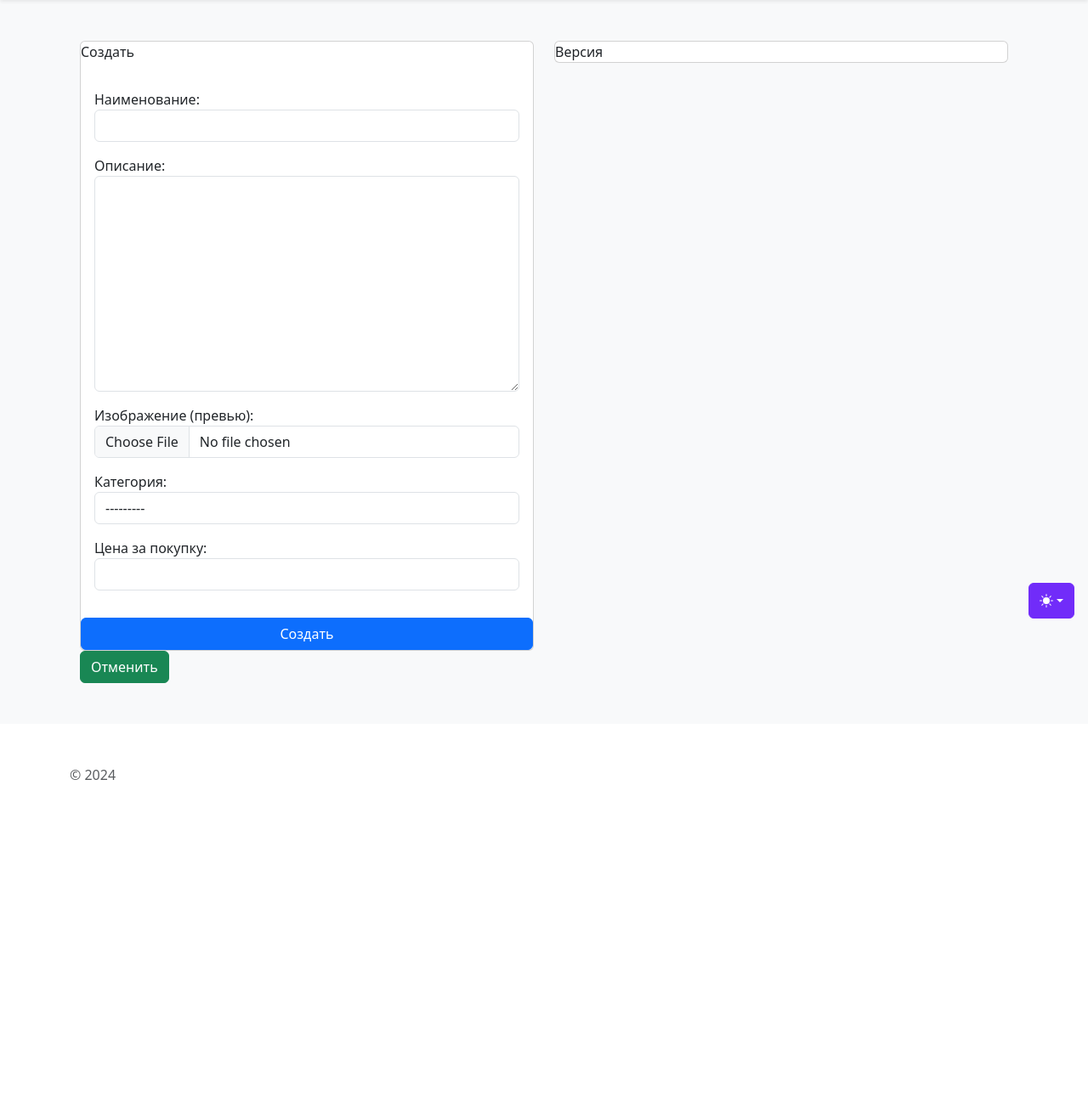
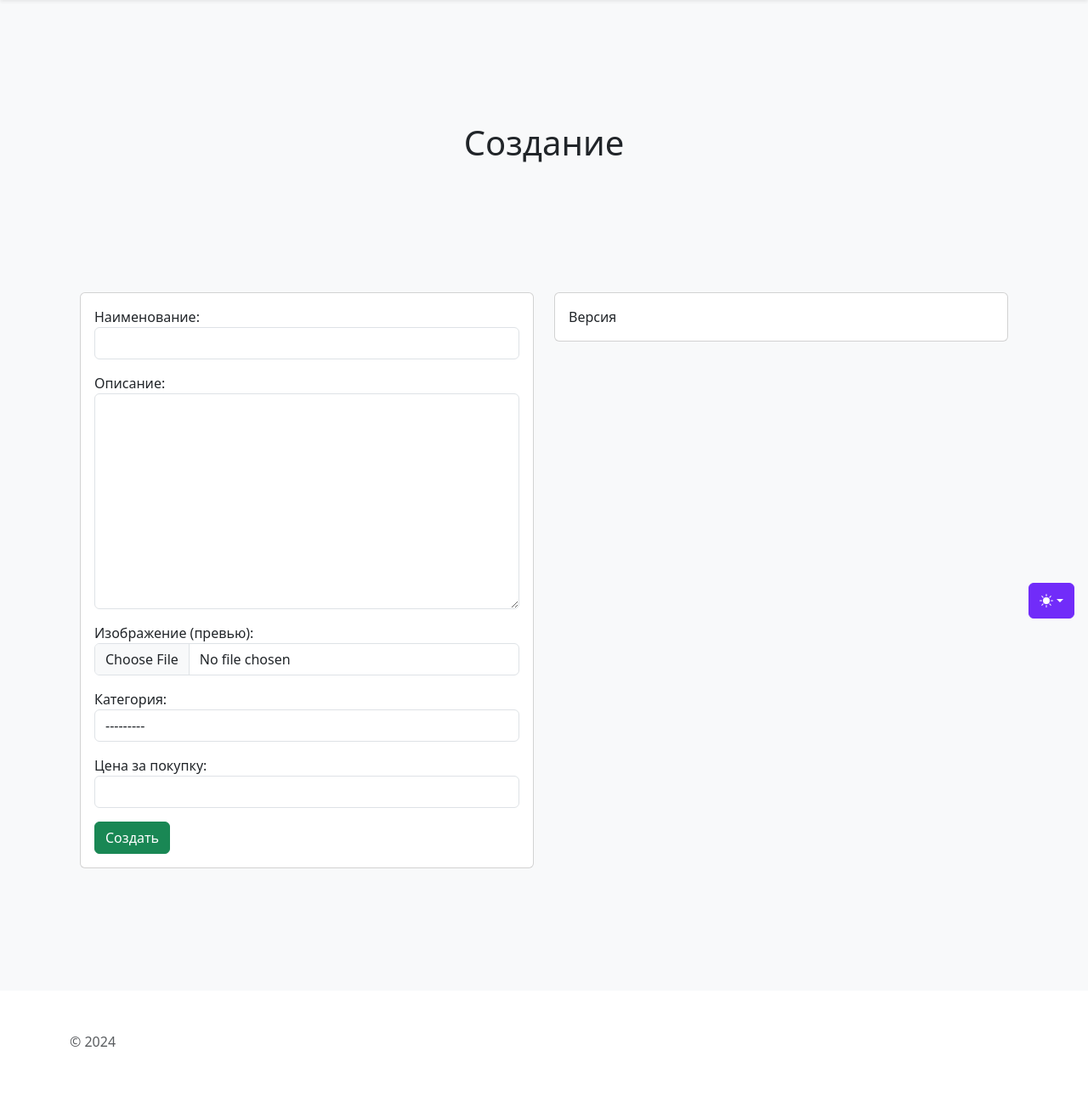
Before and after one commit to AlexTalko/prjdj, a Django app: page /create/ in a window 1280 px wide. Shown: the part 56-1346 px from the top of the page at 85% size. Before the commit the page ends 974 px from the top, so only its background shows below. Run offline with Django 5.2, Linux system fonts and the light colour scheme; data comes from the database, SQL or seed files in the repository; some libraries are stand-ins or nearby versions.

Commit message:
исправлена кнопка назад

```diff
--- a/catalog/templates/catalog/product_form.html
+++ b/catalog/templates/catalog/product_form.html
@@ -1,20 +1,28 @@
 {% extends 'catalog/base.html' %}
+
 {% block content %}
-
+<section class="py-5 text-center container">
+    <div class="row py-lg-5">
+        <div class="col-lg-6 col-md-8 mx-auto">
+            <h1 class="font-weight-bold">
+                {% if object %}
+                Редактирование
+                {% else %}
+                Создание
+                {% endif %}
+            </h1>
+        </div>
+    </div>
+</section>
+<div class="album py-5 bg-body-tertiary">
     <div class="container">
         <form class="row" method="post" enctype="multipart/form-data">
-        <div class="col-6">
+            <div class="col-6 mb-5">
                 <div class="card">
-                {% if object %}
-                <p class="card-text">Редактирование</p>
-                {% else %}
-                <p class="card-text">Создать</p>
-                {% endif %}
                     <div class="card-body">
                         {% csrf_token %}
                         {{ form.as_p }}
-                </div>
-                <button type="submit" class="btn btn-primary">
+                        <button type="submit" class="btn btn-success">
                             {% if object %}
                             Сохранить
                             {% else %}
@@ -23,8 +31,10 @@
                         </button>
                     </div>
                 </div>
-        <div class="col-6">
+            </div>
+            <div class="col-6 mb-5">
                 <div class="card">
+                    <div class="card-body">
                         <p class="card-text">Версия {{ object.name }}
                         </p>
                         {{ formset.management_form }}
@@ -38,8 +48,13 @@
                 </div>
         </form>
     </div>
-<div class="container">
-    <a class="btn btn-success" href="{% url 'catalog:category_list' %}" role="button">Отменить</a>
+    {% if object %}
+    <div class="col">
+        <a class="btn btn-outline-secondary" href="{% url 'catalog:category_list'  %}" role="button">Назад</a>
+    </div>
+    {% endif %}
 </div>
 
+
+
 {% endblock %}
```
Lines whose indentation alone changed are shown as unchanged.
